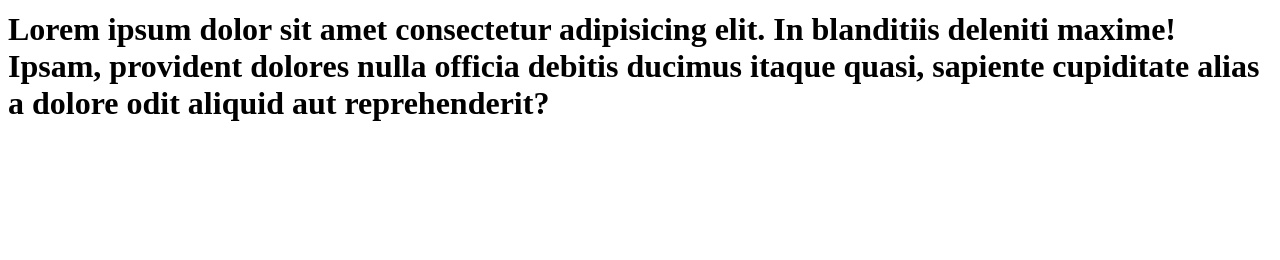
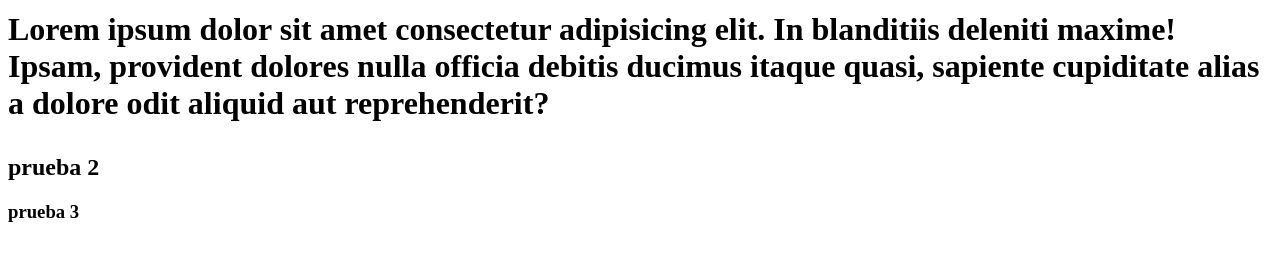
Before and after one commit to LuisSalazarRodriguez/CODIGO-11, a plain HTML site: page clase-2/index.html in a window 1280 px wide. Shown: the part 66-326 px from the top of the page. Drawn offline with Linux system fonts and the light colour scheme.

Commit message:
modificado rama

```diff
--- a/clase-2/index.html
+++ b/clase-2/index.html
@@ -1,2 +1,4 @@
 <h1>Hola mundo<h1>
     <p>Lorem ipsum dolor sit amet consectetur adipisicing elit. In blanditiis deleniti maxime! Ipsam, provident dolores nulla officia debitis ducimus itaque quasi, sapiente cupiditate alias a dolore odit aliquid aut reprehenderit?</p>
+<h2>prueba 2</h2>
+<h3>prueba 3</h3>
```
